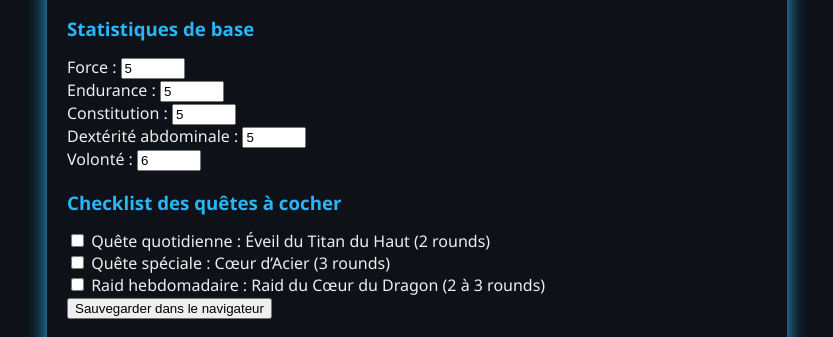
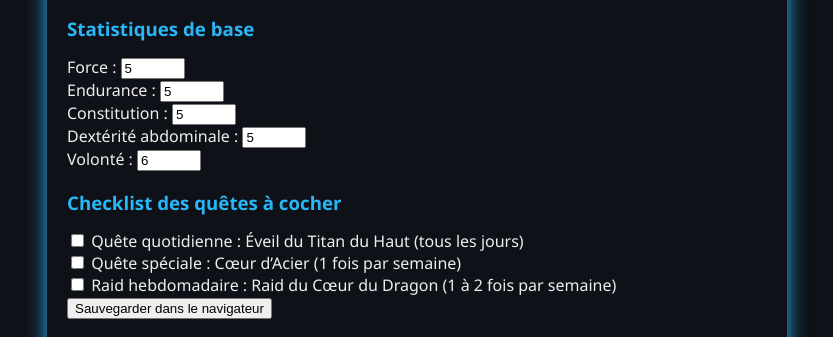
Before and after one commit to Odinn504/cours, a plain HTML site: page sololeveling.html in a window 1280 px wide. Shown: the part 170-507 px from the top of the page, without its empty margins (223-1056 px from the left). Drawn offline with Linux system fonts and the light colour scheme.

Commit message:
sololeveling.html

```diff
--- a/sololeveling.html
+++ b/sololeveling.html
@@ -41,13 +41,13 @@
   <section>
     <h3>Checklist des quêtes à cocher</h3>
     <div>
-      <label><input type="checkbox" id="q1" /> Quête quotidienne : Éveil du Titan du Haut (2 rounds)</label>
+      <label><input type="checkbox" id="q1" /> Quête quotidienne : Éveil du Titan du Haut (tous les jours)</label>
     </div>
     <div>
-      <label><input type="checkbox" id="q2" /> Quête spéciale : Cœur d’Acier (3 rounds)</label>
+      <label><input type="checkbox" id="q2" /> Quête spéciale : Cœur d’Acier (1 fois par semaine)</label>
     </div>
     <div>
-      <label><input type="checkbox" id="q3" /> Raid hebdomadaire : Raid du Cœur du Dragon (2 à 3 rounds)</label>
+      <label><input type="checkbox" id="q3" /> Raid hebdomadaire : Raid du Cœur du Dragon (1 à 2 fois par semaine)</label>
     </div>
   </section>
 
@@ -102,7 +102,7 @@
           <li>15 sec planche</li>
         </ul>
         <p><strong>Repos :</strong> 1 min, faire 3 rounds</p>
-        <p><strong>Récompense :</strong> +30 XP, +1 Dextérité abdominale, +1 Volonté</p>
+        <p><strong>Récompense :</strong> +40 XP, +1 Dextérité abdominale, +1 Volonté</p>
       `
     },
     quest3: {
@@ -118,7 +118,7 @@
           <li>20 Russian twists</li>
         </ul>
         <p><strong>Repos :</strong> 1 min, faire 2 à 3 rounds</p>
-        <p><strong>Récompense :</strong> +50 XP, +1 Constitution, +1 Résistance, débloque Rang D après 3 réussites</p>
+        <p><strong>Récompense :</strong> +60 XP, +1 Constitution, +1 Endurance, débloque Rang D après 3 réussites</p>
       `
     }
   };
```
